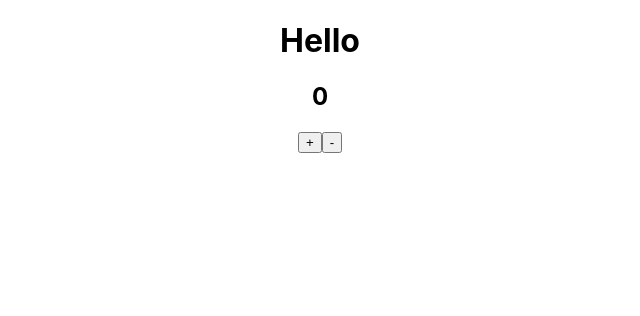
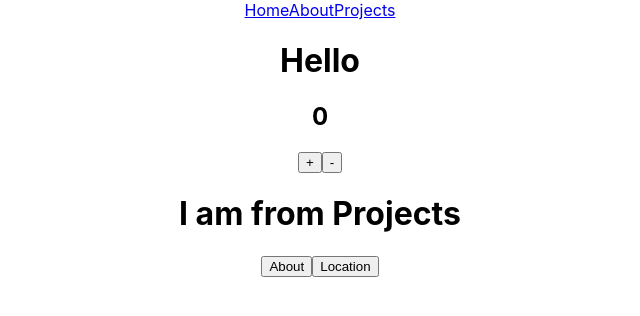
Before and after one commit to vikhulei/react_practice, a React (Create React App) app: page /projects in a window 1280 px wide. Shown: the top 316 px of the page, without its empty margins (320-960 px from the left). Built offline with nearby package versions, Linux system fonts and the light colour scheme.

Commit message:
Router created

```diff
--- a/package.json
+++ b/package.json
@@ -9,6 +9,7 @@
     "react": "^17.0.2",
     "react-dom": "^17.0.2",
     "react-redux": "^7.2.4",
+    "react-router-dom": "^5.2.0",
     "react-scripts": "4.0.3",
     "redux": "^4.1.0",
     "web-vitals": "^1.1.2"
--- /dev/null
+++ b/src/About.js
@@ -0,0 +1,10 @@
+import {useParams} from "react-router-dom"
+
+const About = () => {
+    const {name} = useParams()
+    return <div>
+        <h1>Hi your name is {name}</h1>
+    </div>
+}
+
+export default About
--- a/src/App.js
+++ b/src/App.js
@@ -2,6 +2,9 @@ import React from "react"
 import "./App.css"
 import { useSelector, useDispatch } from "react-redux"
 import { increment, decrement } from "./action"
+import { BrowserRouter as Router, Switch, Route, Link } from "react-router-dom"
+import About from "./About"
+import Projects from "./Projects"
 
 const App = () => {
   const dispatch = useDispatch()
@@ -16,10 +19,21 @@ const App = () => {
   }
 
   return <div className="App">
+  <Router>
+    <Link to="/">Home</Link>
+    <Link to="/about">About</Link>
+    <Link to="/projects">Projects</Link>
     <h1>Hello</h1>
     <h2>{counter}</h2>
     <button onClick={increm}>+</button>
     <button onClick={decrem}>-</button>
+
+  <Switch>
+     <Route path={["/about/:name", "/about"]} component={About}/>
+     <Route path="/projects" component={Projects}/>
+  </Switch>
+  </Router>
+
   </div>
 }
 export default App
--- /dev/null
+++ b/src/Projects.js
@@ -0,0 +1,13 @@
+import { useLocation, useHistory } from "react-router"
+
+const Projects = () => {
+const history = useHistory()
+const location = useLocation()
+    return <div>
+        <h1>I am from Projects</h1>
+        <button onClick={(() => history.push("./about"))}>About</button>
+        <button onClick={(() => alert(JSON.stringify(location)))}>Location</button>
+    </div>
+}
+
+export default Projects
```
Also changed, not shown: 1 other file (tests, documents, lock files or other folders).
